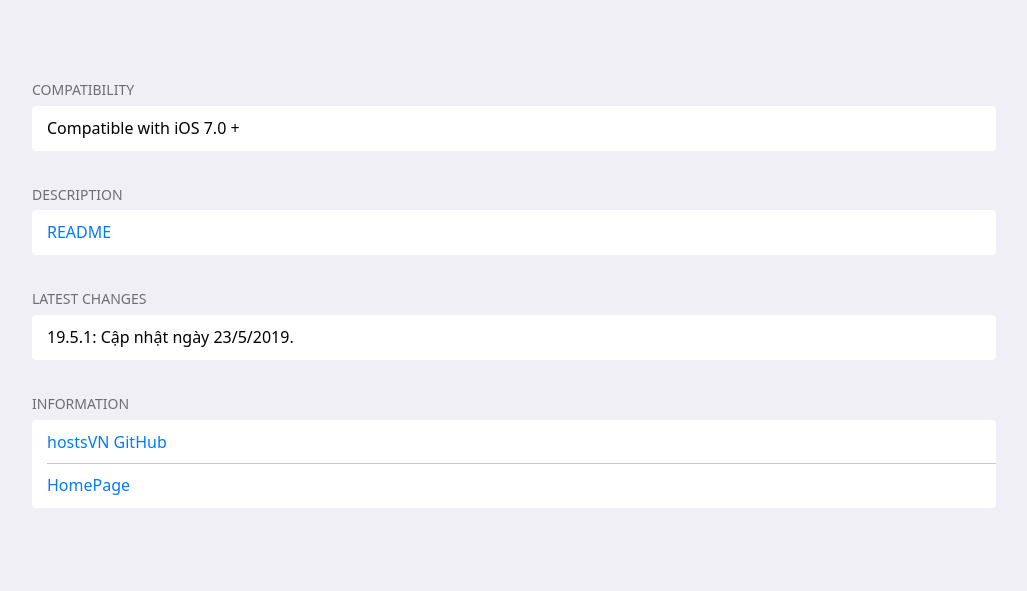
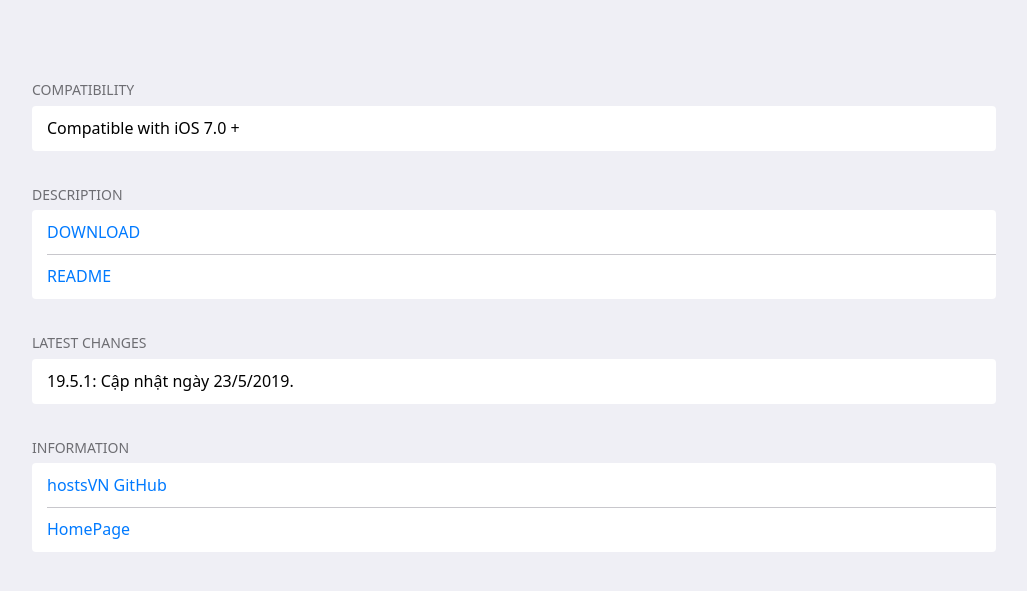
Before and after one commit to bigdargon/hostsVN, a Jekyll site: the page hostsVN.html, which Jekyll copies as it is, in a window 1280 px wide. Shown: the top 591 px of the page, without its empty margins (126-1153 px from the left). Built offline with Jekyll 4.4.1, drawn with Linux system fonts in a browser that asks for light colours.

Commit message:
Update gh-pages

```diff
--- a/hostsVN.html
+++ b/hostsVN.html
@@ -26,6 +26,9 @@
         <h2 role="header">Description</h2>
         <ul>
             <li>
+                <p><a href="https://github.com/bigdargon/hostsVN/releases">DOWNLOAD</a></p>
+            </li>
+            <li>
                 <p><a href="https://github.com/bigdargon/hostsVN/blob/master/README.md">README</a></p>
             </li>
         </ul>
```
